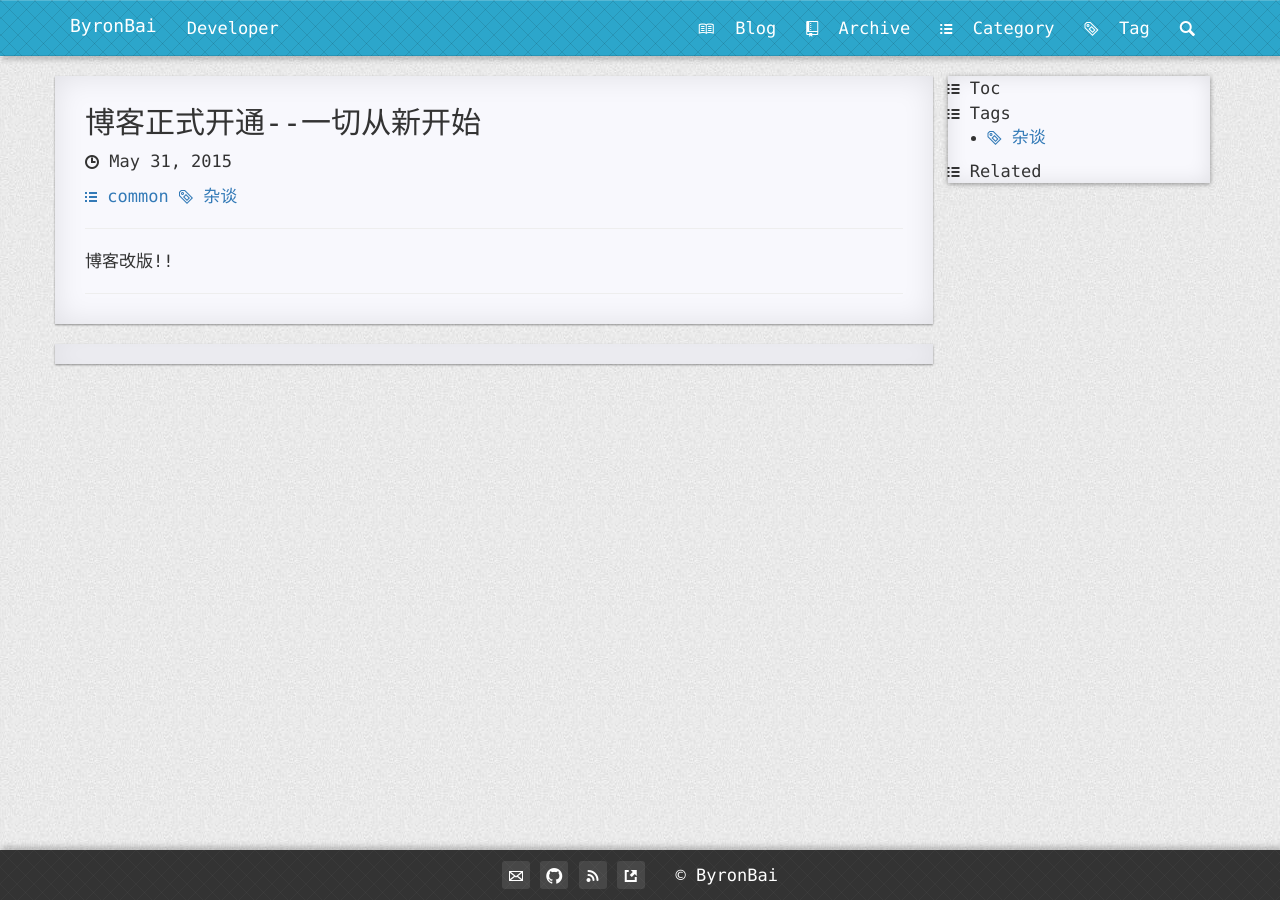
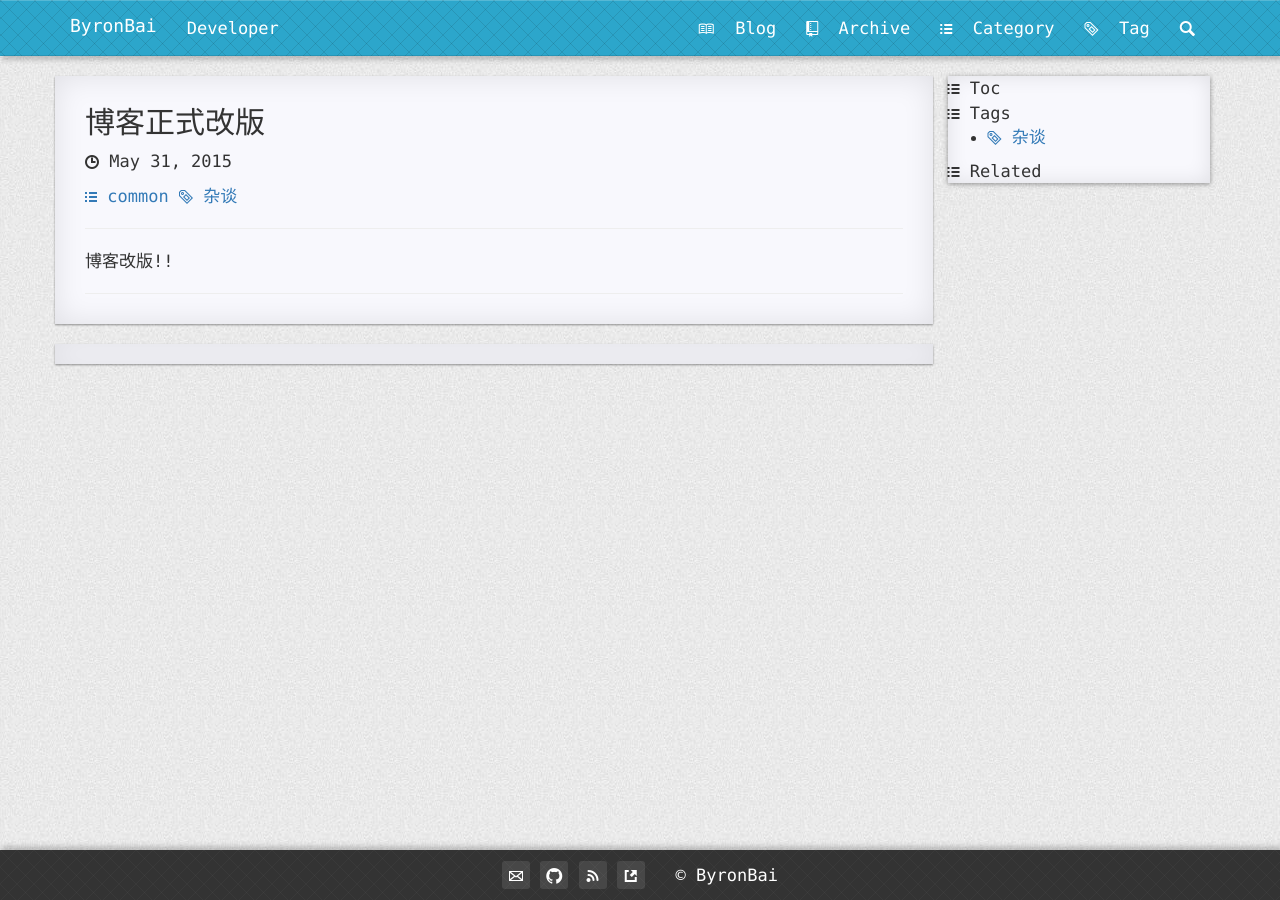
Before and after one commit to baibonjwa/happybai.github.io, a Jekyll site: the page built from _posts/2015-05-31-all-start-from-the-beginning.md, in a window 1280 px wide. Built offline with Jekyll 4.4.1, drawn with Linux system fonts in a browser that asks for light colours; nearby versions of some CDN libraries; Markdown is read by kramdown in place of the engine named in the settings; comment, search, counter and statistics services are not loaded.

Commit message:
Change some content

```diff
--- a/_posts/2015-05-31-all-start-from-the-beginning.md
+++ b/_posts/2015-05-31-all-start-from-the-beginning.md
@@ -1,6 +1,6 @@
 ---
 layout: post
-title: 博客正式开通--一切从新开始
+title: 博客正式改版
 tags: 杂谈
 categories: common
 ---
```
